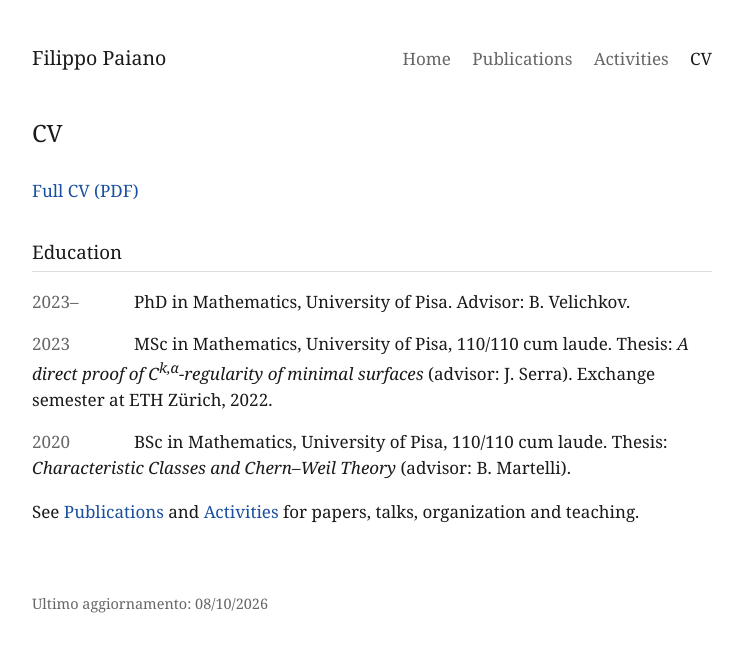
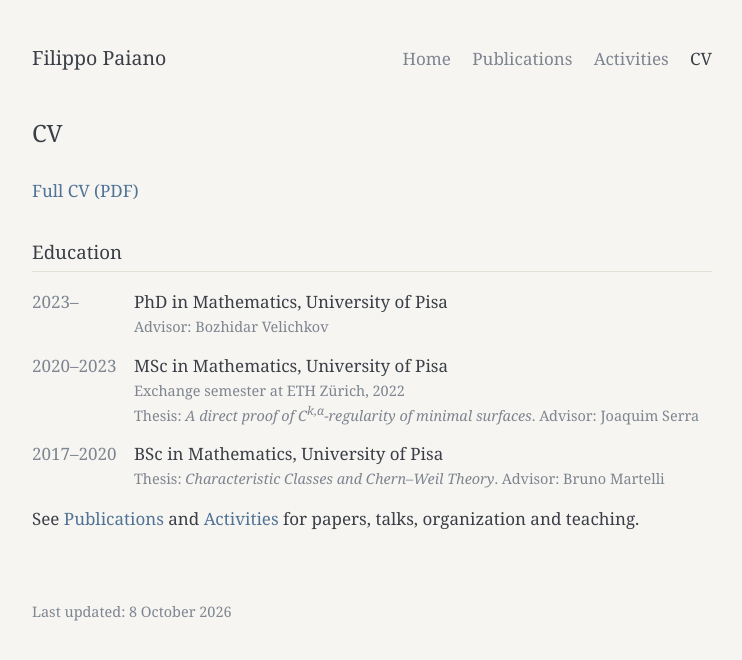
Before and after one commit to filippo-paiano/filippo-paiano.github.io, a Jekyll site: the page built from cv/index.md, in a window 1280 px wide. Shown: the top 660 px of the page, without its empty margins (268-1010 px from the left). Built offline with Jekyll 4.4.1, drawn with Linux system fonts in a browser that asks for light colours.

Commit message:
Softer colors, compact education, no GitHub link
* Softer palette, no GitHub link, compact education with start years

Co-Authored-By: Claude Sonnet 5.5 <noreply@anthropic.com>
Claude-Session: https://claude.ai/code/session_018UZrciDP6T6e3sJ4zKnGfe

* Hanging indent for dated lists

Co-Authored-By: Claude Sonnet 5.5 <noreply@anthropic.com>
Claude-Session: https://claude.ai/code/session_018UZrciDP6T6e3sJ4zKnGfe

---------

Co-authored-by: Claude <noreply@anthropic.com>

```diff
--- a/_config.yml
+++ b/_config.yml
@@ -15,7 +15,6 @@ author:
   arxiv: "https://arxiv.org/search/math?searchtype=author&query=Paiano%2C+F"
   cvgmt: "https://cvgmt.sns.it/person/5083/"
   scholar: ""                    # optional, Google Scholar URL
-  github: "filippo-paiano"
 
 nav:
   - { title: "Home", url: "/" }
--- a/_layouts/default.html
+++ b/_layouts/default.html
@@ -21,7 +21,7 @@
     {{ content }}
   </main>
   <footer>
-    Ultimo aggiornamento: {{ site.time | date: "%d/%m/%Y" }}
+    Last updated: {{ site.time | date: "%-d %B %Y" }}
   </footer>
 </body>
 </html>
--- a/assets/style.css
+++ b/assets/style.css
@@ -1,12 +1,13 @@
+/* Soft palette: warm off-white, slate text, muted blue links. */
 :root {
-  --testo: #1a1a1a;
-  --tenue: #666;
-  --sfondo: #fff;
-  --link: #1a4fa0;
-  --linea: #ddd;
+  --testo: #3a3f47;
+  --tenue: #7d8590;
+  --sfondo: #f7f5f1;
+  --link: #4f7396;
+  --linea: #e3dfd7;
 }
 @media (prefers-color-scheme: dark) {
-  :root { --testo: #e6e6e6; --tenue: #999; --sfondo: #141414; --link: #8fb4ff; --linea: #333; }
+  :root { --testo: #cfcdc8; --tenue: #8a8f98; --sfondo: #1f2124; --link: #8fadc9; --linea: #32353a; }
 }
 * { box-sizing: border-box; }
 html { font-size: 17px; }
@@ -31,5 +32,9 @@ h2 { font-size: 1.1rem; font-weight: normal; margin: 2rem 0 .75rem; padding-bott
 ul.voci { list-style: none; padding: 0; }
 ul.voci li { margin-bottom: .9rem; }
 .tenue { color: var(--tenue); }
-.anno { color: var(--tenue); display: inline-block; min-width: 6rem; }
+.nota { display: block; font-size: .85rem; color: var(--tenue); line-height: 1.4; margin-top: .1rem; padding-left: 0; text-indent: 0; }
+.anno { color: var(--tenue); display: inline-block; min-width: 6rem; text-indent: 0; }
+.contatti span + span::before { content: " · "; }
+.date-list li { padding-left: 6rem; text-indent: -6rem; }
+@media (max-width: 30rem) { .date-list li { padding-left: 0; text-indent: 0; } .anno { display: block; min-width: 0; } }
 footer { margin-top: 4rem; font-size: .85rem; color: var(--tenue); }
--- a/cv/index.md
+++ b/cv/index.md
@@ -6,10 +6,14 @@ title: CV
 
 ## Education
 
-<ul class="voci">
-  <li><span class="anno">2023–</span>PhD in Mathematics, University of Pisa. Advisor: B. Velichkov.</li>
-  <li><span class="anno">2023</span>MSc in Mathematics, University of Pisa, 110/110 cum laude. Thesis: <em>A direct proof of C<sup>k,α</sup>-regularity of minimal surfaces</em> (advisor: J. Serra). Exchange semester at ETH Zürich, 2022.</li>
-  <li><span class="anno">2020</span>BSc in Mathematics, University of Pisa, 110/110 cum laude. Thesis: <em>Characteristic Classes and Chern–Weil Theory</em> (advisor: B. Martelli).</li>
+<ul class="voci date-list">
+  <li><span class="anno">2023–</span>PhD in Mathematics, University of Pisa
+    <span class="nota">Advisor: Bozhidar Velichkov</span></li>
+  <li><span class="anno">2020–2023</span>MSc in Mathematics, University of Pisa
+    <span class="nota">Exchange semester at ETH Zürich, 2022</span>
+    <span class="nota">Thesis: <em>A direct proof of C<sup>k,α</sup>-regularity of minimal surfaces</em>. Advisor: Joaquim Serra</span></li>
+  <li><span class="anno">2017–2020</span>BSc in Mathematics, University of Pisa
+    <span class="nota">Thesis: <em>Characteristic Classes and Chern–Weil Theory</em>. Advisor: Bruno Martelli</span></li>
 </ul>
 
 See [Publications]({{ '/publications/' | relative_url }}) and [Activities]({{ '/activities/' | relative_url }}) for papers, talks, organization and teaching.
```
Also changed, not shown: activities/index.md (+1 -1 lines), index.md (+6 -7 lines).
